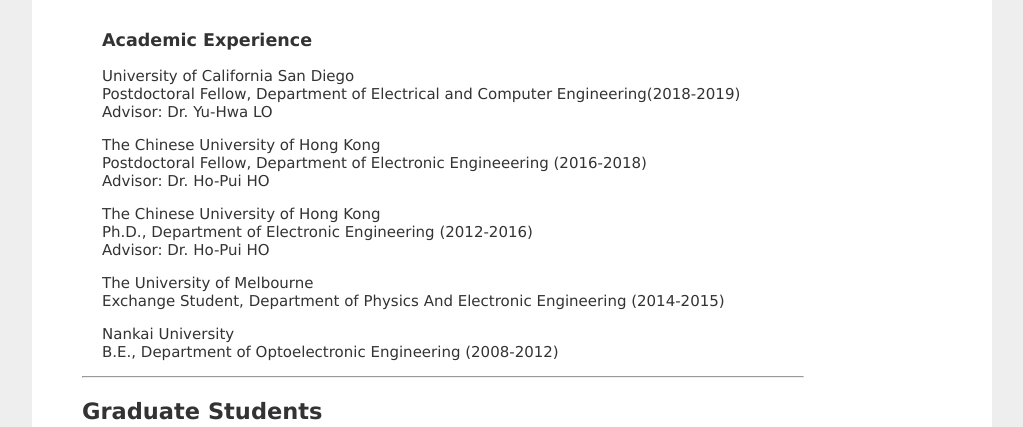
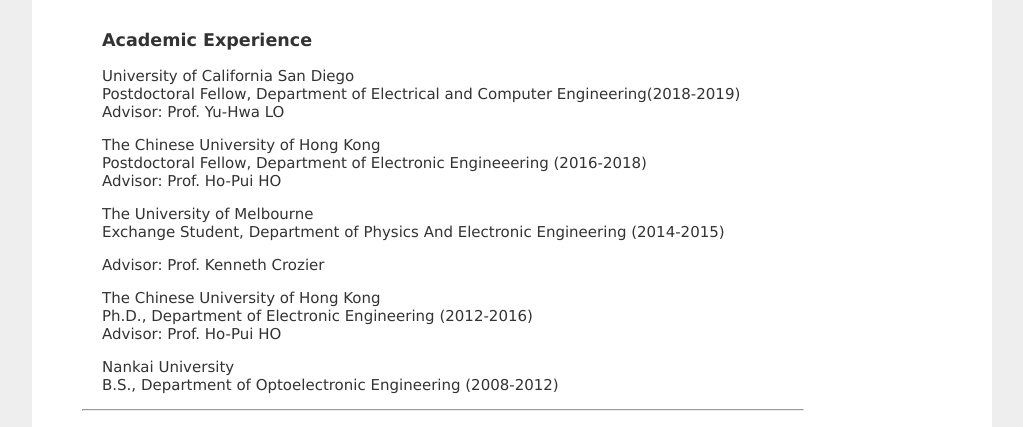
Before and after one commit to jiajielab/jiajielab.github.io, a plain HTML site: page index.html in a window 1280 px wide. Shown: the part 423-850 px from the top of the page, without its empty margins (128-1151 px from the left). Drawn offline with nearby package versions, Linux system fonts and the light colour scheme; a script that the page names is missing.

Commit message:
Update index.html

```diff
--- a/index.html
+++ b/index.html
@@ -80,21 +80,22 @@
 
 			<p>University of California San Diego<br>
 			Postdoctoral Fellow, Department of Electrical and Computer Engineering(2018-2019)<br>
-			Advisor: Dr.  Yu-Hwa LO</p>
+			Advisor: Prof. Yu-Hwa LO</p>
 
 			<p>The Chinese University of Hong Kong<br>
 			Postdoctoral Fellow, Department of Electronic Engineeering (2016-2018)<br>
-			Advisor: Dr.  Ho-Pui HO</p>
-
-			<p>The Chinese University of Hong Kong<br>
-			Ph.D., Department of Electronic Engineering (2012-2016)<br>
-			Advisor: Dr. Ho-Pui HO</p>
+			Advisor: Prof. Ho-Pui HO</p>
 
 			<p>The University of Melbourne<br>
 			Exchange Student, Department of Physics And Electronic Engineering (2014-2015)</p>
+			Advisor: Prof. Kenneth Crozier</p>
+
+		        <p>The Chinese University of Hong Kong<br>
+			Ph.D., Department of Electronic Engineering (2012-2016)<br>
+			Advisor: Prof. Ho-Pui HO</p>
 
 			<p>Nankai University<br>
-			B.E., Department of Optoelectronic Engineering (2008-2012)<br>
+			B.S., Department of Optoelectronic Engineering (2008-2012)<br>
 
 
 
@@ -120,7 +121,7 @@
 			<p><strong>Linzhe Chen</strong>
 			<br>Master's Student</p>
 			<p>Address: Bldg A2, Xili Campus
-			<br>Email: 18206692357 AT 163.com</p>
+			<br>Email: 18206692357@163.com</p>
 			<p><strong><u>Academic Training</u></strong><br>
 			B.S., Biomedical Engineering, Shenzhen University (2015-2019)</p>
 
```
